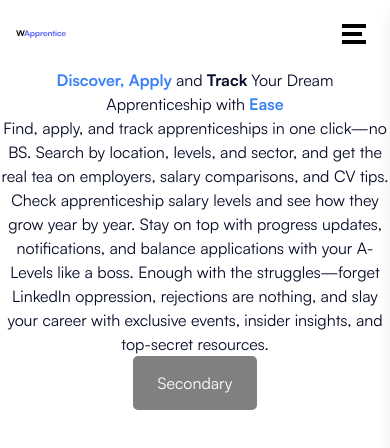
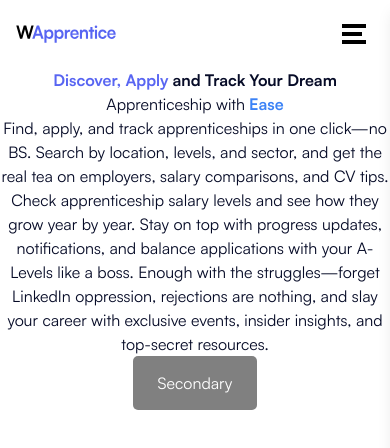
Before and after one commit to tobilobasalawu/WApprentice, a Next.js app: page / in a window 390 px wide. Shown: the top 448 px of the page. Built offline with nearby package versions, Linux system fonts and the light colour scheme.

Commit message:
extending the logo size and adding the special colour variable

```diff
--- a/src/app/globals.css
+++ b/src/app/globals.css
@@ -6,6 +6,7 @@
   --primary: #060B27;
   --secondary: #000000;
   --foreground: #FFFFFF;
+  --special: #5865F2;
 }
 
 body {
--- a/src/components/Header.tsx
+++ b/src/components/Header.tsx
@@ -58,7 +58,7 @@ export default function Header() {
           alt="WApprentice"
           width={100}
           height={100}
-          className="max-w-[50px] h-auto lg:max-w-[100px]"
+          className="max-w-[100px] h-auto lg:max-w-[150px]"
         />
         {/* Hamburger Icon for small devices */}
         <button
--- a/src/components/Hero.tsx
+++ b/src/components/Hero.tsx
@@ -4,10 +4,10 @@ export default function Hero() {
   return (
     <div className="flex flex-col items-center">
       <div className='flex space-x-1'>
-        <h1 className="text-blue-500 font-bold">Discover, Apply</h1>
-        <h1 className="font-normal">and</h1>
+        <h1 className="text-[var(--special)] font-bold">Discover, Apply</h1>
+        <h1 className="font-bold">and</h1>
         <h1 className="font-bold">Track</h1>
-        <h1 className="font-normal">Your Dream</h1>
+        <h1 className="font-bold">Your Dream</h1>
       </div>
 
       <div className='flex space-x-1'>
```
